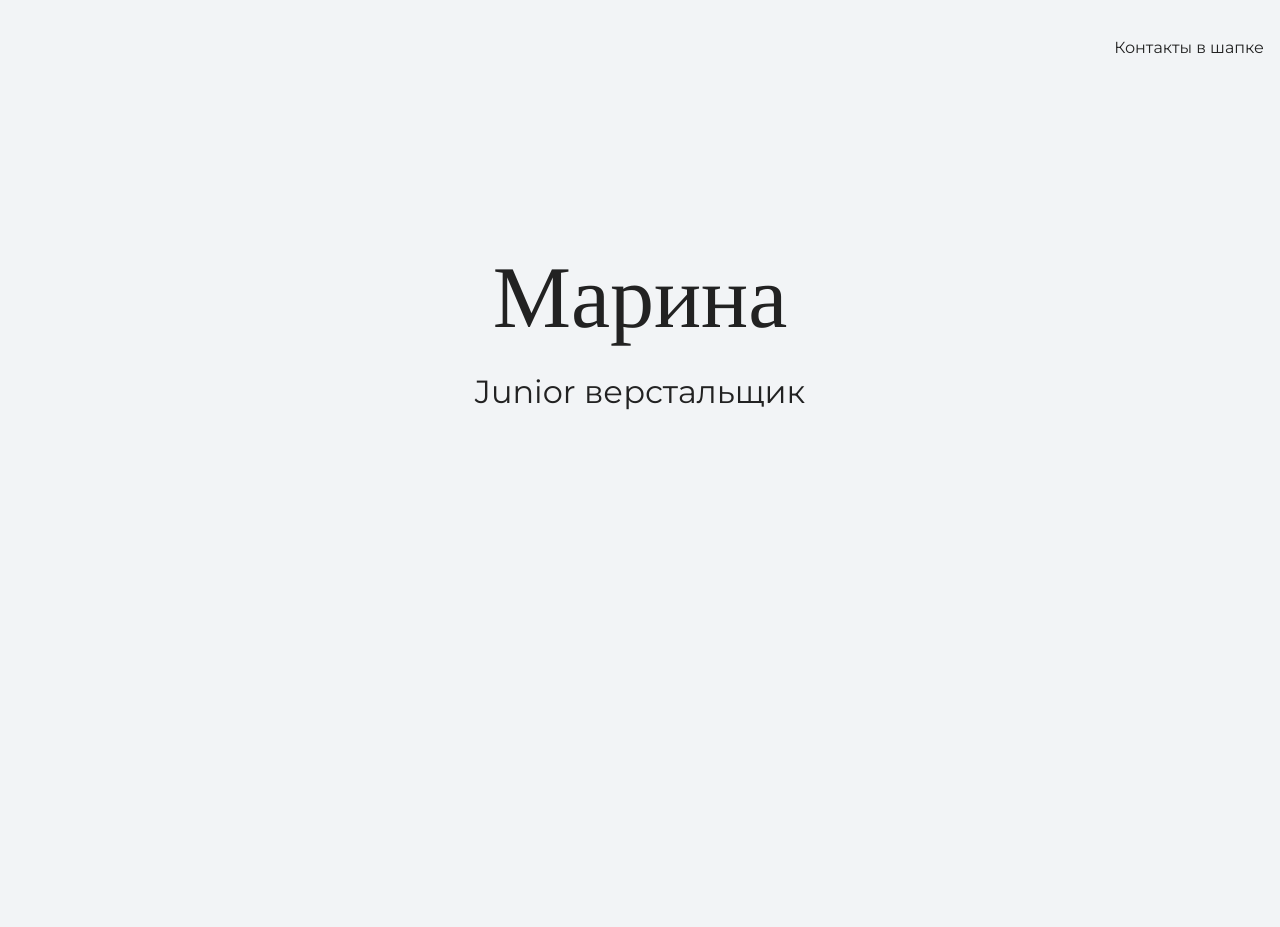
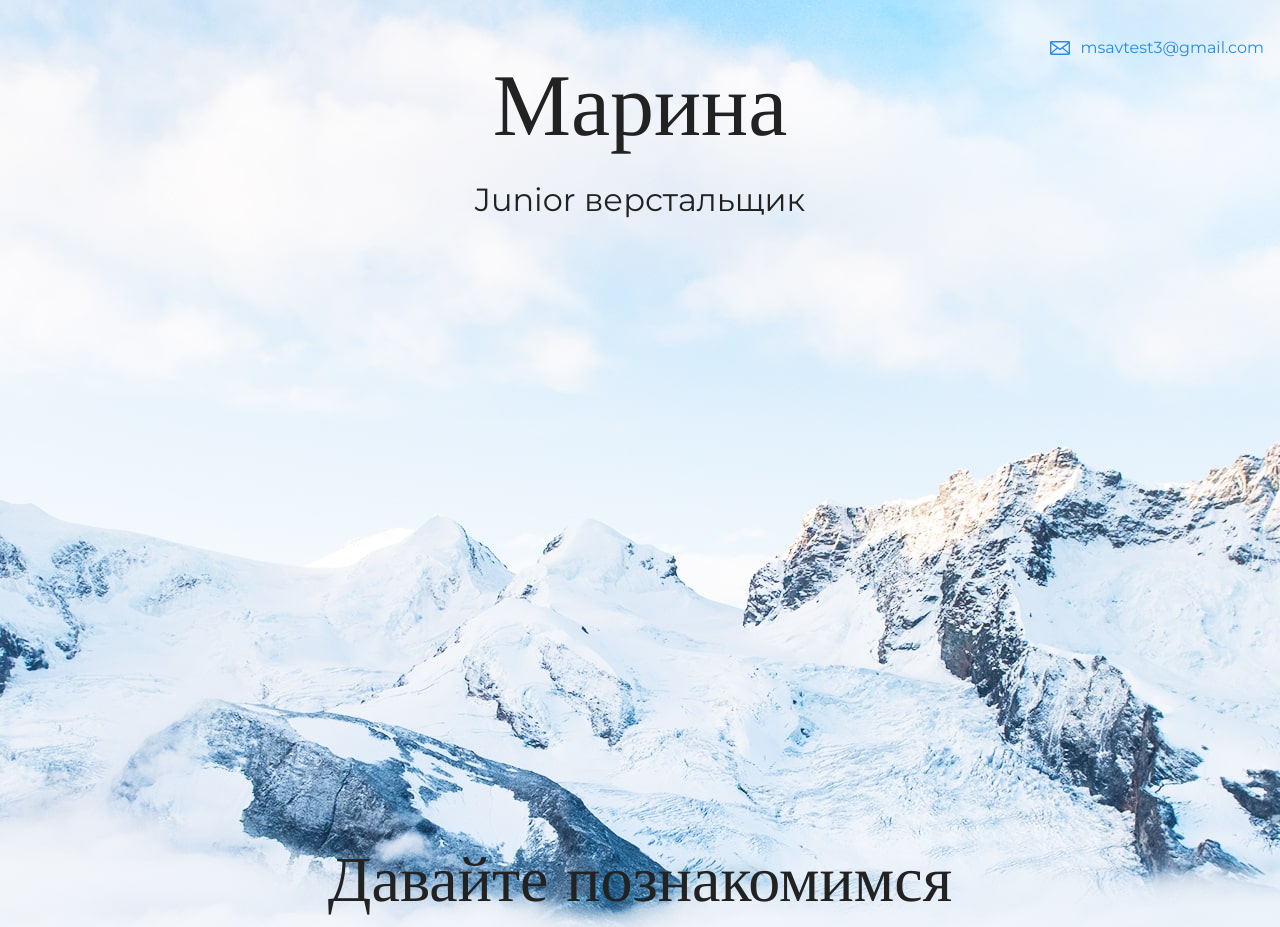
Before and after one commit to Marichek1/FirstSite, a plain HTML site: page portfolio-step-1/index.html in a window 1280 px wide. Shown: the top 927 px of the page. Drawn offline with nearby package versions, Linux system fonts and the light colour scheme.

Commit message:
add class for contact and image

```diff
--- a/portfolio-step-1/index.html
+++ b/portfolio-step-1/index.html
@@ -9,7 +9,9 @@
 
   <body>
     <header class="page-header">
-      <div class="container">Контакты в шапке</div>
+      <div class="container">
+        <a class="header-email"  href="mailto:msavtest3@gmail.com">msavtest3@gmail.com</a>
+      </div
     </header>
 
     <section class="hero-image">
```
Also changed, not shown: portfolio-step-1/files/project.jpg (added), portfolio-step-1/files/user.jpg (added), portfolio-step-1/img/hero-bg.jpg (added), portfolio-step-1/img/icon-css.svg (added), portfolio-step-1/img/icon-email-footer.svg (added), portfolio-step-1/img/icon-email-header.svg (added), portfolio-step-1/img/icon-html.svg (added), portfolio-step-1/img/icon-phone-footer.svg (added), portfolio-step-1/img/icon-phone-header.svg (added).
